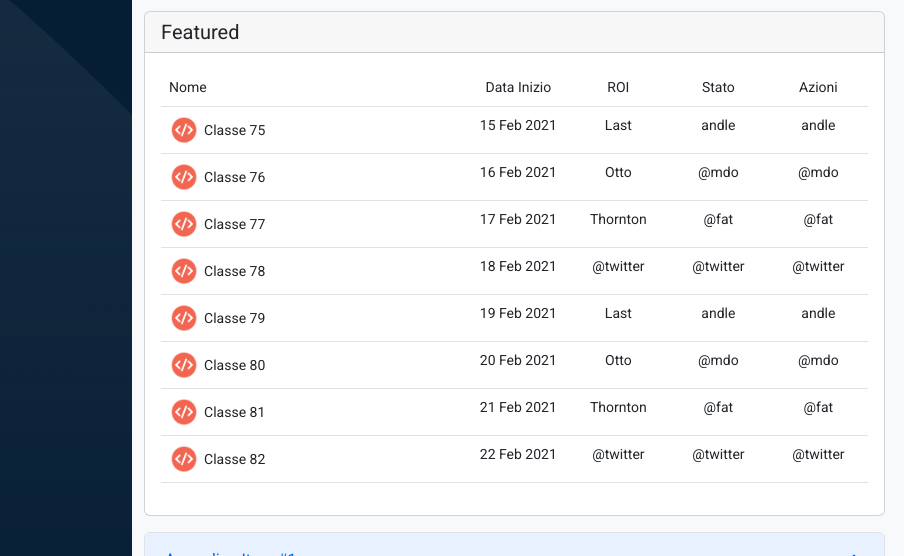
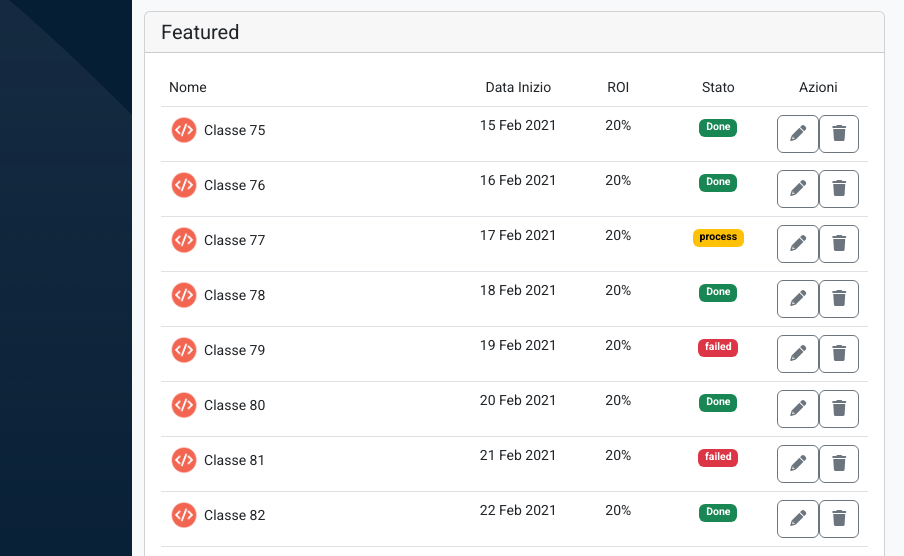
Before and after one commit to RaimondoCosma/html-css-bootstrap-dashboard, a plain HTML site: page index.html in a window 1280 px wide. Shown: the part 193-749 px from the top of the page, 0-904 px from the left. Drawn offline with nearby package versions, Linux system fonts and the light colour scheme.

Commit message:
Aggiunge dettagli alla tabella

```diff
--- a/css/style.css
+++ b/css/style.css
@@ -30,11 +30,12 @@ a {
 }
 .ms-table-auto {
     width: auto;
+    min-width: 6.25rem;
 }
 .ms-min-width-100 {
     display: table-cell;
     width: 10%;
-    min-width: 100px;
+    min-width: 6.25rem;
 }
 /* ------------------
     UTILITY
--- a/index.html
+++ b/index.html
@@ -169,58 +169,58 @@
                                             <tr>
                                                 <td scope="col"><span class="ms-boolean-class ms-table-auto">Classe 75</span></td>
                                                 <td scope="col" class="d-none d-lg-table-cell ms-min-width-110 text-center">15 Feb 2021</td>
-                                                <td scope="col" class="d-none d-sm-table-cell ms-min-width-100 text-center">Last</td>
-                                                <td scope="col" class="ms-min-width-100 text-center">andle</td>
-                                                <td scope="col" class="ms-min-width-110 text-center">andle</td>
+                                                <td scope="col" class="d-none d-sm-table-cell ms-min-width-100 text-center">20%</td>
+                                                <td scope="col" class="ms-min-width-100 text-center"><span class="badge text-bg-success">Done</span></td>
+                                                <td scope="col" class="ms-min-width-110 text-center"><button type="button" class="btn btn-outline-secondary"><i class="fa-solid fa-pencil"></i></button><button type="button" class="btn btn-outline-secondary"><i class="fa-solid fa-trash"></i></button></td>
                                             </tr>
                                             <tr>
                                                 <td scope="col"><span class="ms-boolean-class">Classe 76</span></td>
                                                 <td class="d-none d-lg-table-cell ms-min-width-110 text-center">16 Feb 2021</td>
-                                                <td class="d-none d-sm-table-cell ms-min-width-100 text-center">Otto</td>
-                                                <td class="ms-min-width-100 text-center">@mdo</td>
-                                                <td class="ms-min-width-110 text-center">@mdo</td>
+                                                <td class="d-none d-sm-table-cell ms-min-width-100 text-center">20%</td>
+                                                <td class="ms-min-width-100 text-center"><span class="badge text-bg-success">Done</span></td>
+                                                <td class="ms-min-width-110 text-center"><button type="button" class="btn btn-outline-secondary"><i class="fa-solid fa-pencil"></i></button><button type="button" class="btn btn-outline-secondary"><i class="fa-solid fa-trash"></i></button></td>
                                             </tr>
                                             <tr>
                                                 <td scope="col"><span class="ms-boolean-class">Classe 77</span></td>
                                                 <td class="d-none d-lg-table-cell ms-min-width-110 text-center">17 Feb 2021</td>
-                                                <td class="d-none d-sm-table-cell ms-min-width-100 text-center">Thornton</td>
-                                                <td class="ms-min-width-100 text-center">@fat</td>
-                                                <td class="ms-min-width-110 text-center">@fat</td>
+                                                <td class="d-none d-sm-table-cell ms-min-width-100 text-center">20%</td>
+                                                <td class="ms-min-width-100 text-center"><span class="badge text-bg-warning">process</span></td>
+                                                <td class="ms-min-width-110 text-center"><button type="button" class="btn btn-outline-secondary"><i class="fa-solid fa-pencil"></i></button><button type="button" class="btn btn-outline-secondary"><i class="fa-solid fa-trash"></i></button></td>
                                             </tr>
                                             <tr>
                                                 <td scope="col"><span class="ms-boolean-class">Classe 78</span></td>
                                                 <td class="d-none d-lg-table-cell ms-min-width-110 text-center">18 Feb 2021</td>
-                                                <td class="d-none d-sm-table-cell ms-min-width-100 text-center">@twitter</td>
-                                                <td class="ms-min-width-100 text-center">@twitter</td>
-                                                <td class="ms-min-width-110 text-center">@twitter</td>
+                                                <td class="d-none d-sm-table-cell ms-min-width-100 text-center">20%</td>
+                                                <td class="ms-min-width-100 text-center"><span class="badge text-bg-success">Done</span></td>
+                                                <td class="ms-min-width-110 text-center"><button type="button" class="btn btn-outline-secondary"><i class="fa-solid fa-pencil"></i></button><button type="button" class="btn btn-outline-secondary"><i class="fa-solid fa-trash"></i></button></td>
                                             </tr>
                                             <tr>
                                                 <td scope="col"><span class="ms-boolean-class">Classe 79</span></td>
                                                 <td scope="col" class="d-none d-lg-table-cell ms-min-width-110 text-center">19 Feb 2021</td>
-                                                <td scope="col" class="d-none d-sm-table-cell ms-min-width-100 text-center">Last</td>
-                                                <td scope="col" class="ms-min-width-100 text-center">andle</td>
-                                                <td scope="col" class="ms-min-width-110 text-center">andle</td>
+                                                <td scope="col" class="d-none d-sm-table-cell ms-min-width-100 text-center">20%</td>
+                                                <td scope="col" class="ms-min-width-100 text-center"><span class="badge text-bg-danger">failed</span></td>
+                                                <td scope="col" class="ms-min-width-110 text-center"><button type="button" class="btn btn-outline-secondary"><i class="fa-solid fa-pencil"></i></button><button type="button" class="btn btn-outline-secondary"><i class="fa-solid fa-trash"></i></button></td>
                                             </tr>
                                             <tr>
                                                 <td scope="col"><span class="ms-boolean-class">Classe 80</span></td>
                                                 <td class="d-none d-lg-table-cell ms-min-width-110 text-center">20 Feb 2021</td>
-                                                <td class="d-none d-sm-table-cell ms-min-width-100 text-center">Otto</td>
-                                                <td class="ms-min-width-100 text-center">@mdo</td>
-                                                <td class="ms-min-width-110 text-center">@mdo</td>
+                                                <td class="d-none d-sm-table-cell ms-min-width-100 text-center">20%</td>
+                                                <td class="ms-min-width-100 text-center"><span class="badge text-bg-success">Done</span></td>
+                                                <td class="ms-min-width-110 text-center"><button type="button" class="btn btn-outline-secondary"><i class="fa-solid fa-pencil"></i></button><button type="button" class="btn btn-outline-secondary"><i class="fa-solid fa-trash"></i></button></td>
                                             </tr>
                                             <tr>
                                                 <td scope="col"><span class="ms-boolean-class">Classe 81</span></td>
                                                 <td class="d-none d-lg-table-cell ms-min-width-110 text-center">21 Feb 2021</td>
-                                                <td class="d-none d-sm-table-cell ms-min-width-100 text-center">Thornton</td>
-                                                <td class="ms-min-width-100 text-center">@fat</td>
-                                                <td class="ms-min-width-110 text-center">@fat</td>
+                                                <td class="d-none d-sm-table-cell ms-min-width-100 text-center">20%</td>
+                                                <td class="ms-min-width-100 text-center"><span class="badge text-bg-danger">failed</span></td>
+                                                <td class="ms-min-width-110 text-center"><button type="button" class="btn btn-outline-secondary"><i class="fa-solid fa-pencil"></i></button><button type="button" class="btn btn-outline-secondary"><i class="fa-solid fa-trash"></i></button></td>
                                             </tr>
                                             <tr>
                                                 <td scope="col"><span class="ms-boolean-class">Classe 82</span></td>
                                                 <td class="d-none d-lg-table-cell ms-min-width-110 text-center">22 Feb 2021</td>
-                                                <td class="d-none d-sm-table-cell ms-min-width-100 text-center">@twitter</td>
-                                                <td class="ms-min-width-100 text-center">@twitter</td>
-                                                <td class="ms-min-width-110 text-center">@twitter</td>
+                                                <td class="d-none d-sm-table-cell ms-min-width-100 text-center">20%</td>
+                                                <td class="ms-min-width-100 text-center"><span class="badge text-bg-success">Done</span></td>
+                                                <td class="ms-min-width-110 text-center"><button type="button" class="btn btn-outline-secondary"><i class="fa-solid fa-pencil"></i></button><button type="button" class="btn btn-outline-secondary"><i class="fa-solid fa-trash"></i></button></td>
                                             </tr>
                                         </tbody>
                                       </table>
```
